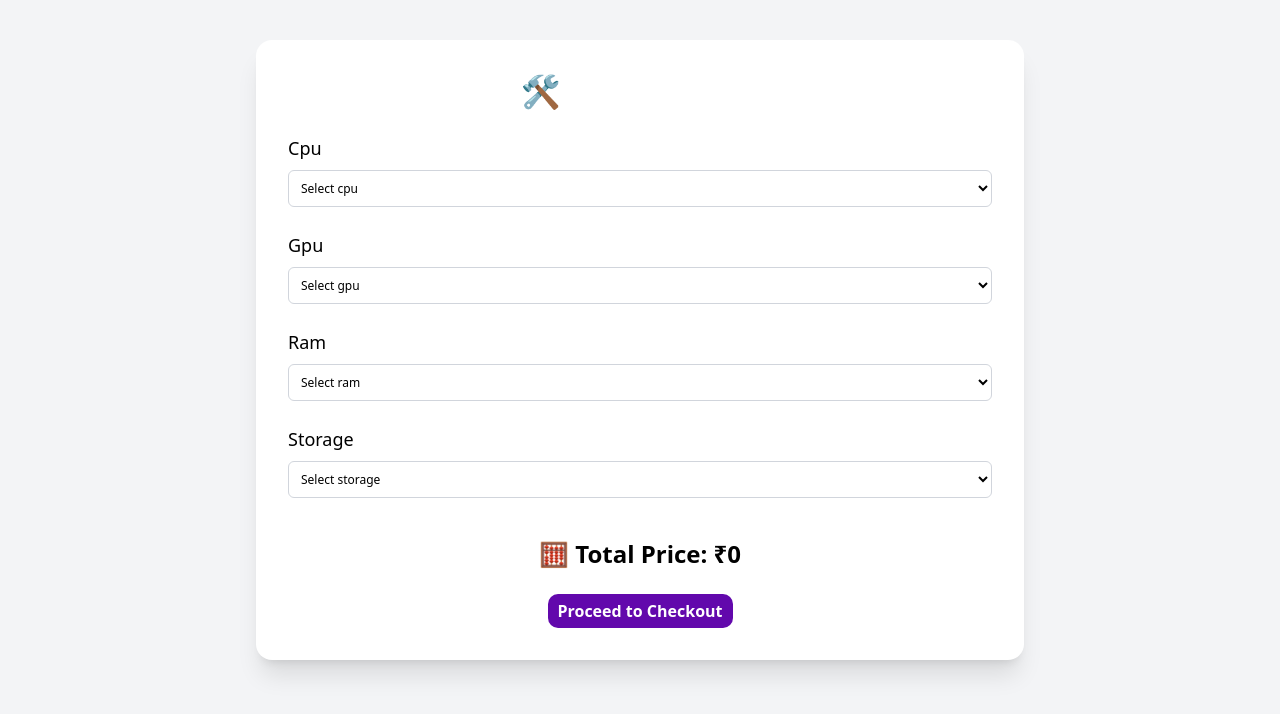
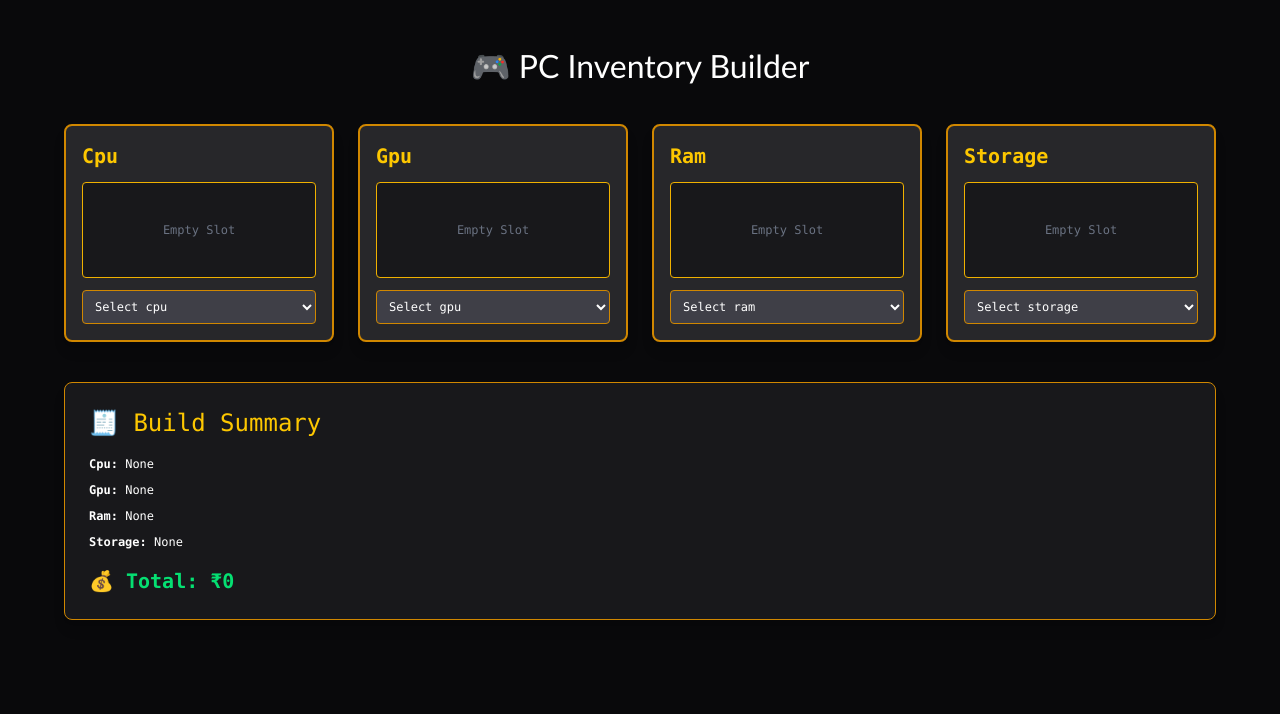
Before and after one commit to ROHITHJ24/PC-Core, a React (Vite) app: page /BuildPage in a window 1280 px wide. Shown: the top 714 px of the page. Built offline with nearby package versions, Linux system fonts and the light colour scheme; a web font is replaced by a local one.

Commit message:
Build page version 1.2

```diff
--- a/src/App.jsx
+++ b/src/App.jsx
@@ -3,7 +3,7 @@ import { useState } from 'react';
 
 // Pages
 import Home from './Pages/Home';
-import BuildPage from './Pages/BuildPage';
+import BuildPage from './BuildPage';
 
 function App() {
   const [count, setCount] = useState(0);
--- /dev/null
+++ b/src/BuildPage.jsx
@@ -0,0 +1,41 @@
+import React, { useState } from 'react';
+import { componentsData } from './data';
+import SlotCard from './components/SlotCard';
+import StatPanel from './components/StatPanel';
+
+const BuildPage = () => {
+  const [selected, setSelected] = useState({
+    cpu: null,
+    gpu: null,
+    ram: null,
+    storage: null
+  });
+
+  const handleSelect = (type, item) => {
+    setSelected(prev => ({ ...prev, [type]: item }));
+  };
+
+  return (
+    <main className="min-h-screen bg-zinc-950 text-white py-12 px-6 font-mono">
+      <div className="max-w-6xl mx-auto">
+        <h1 className="text-4xl font-bold text-center text-yellow-500 mb-10">🎮 PC Inventory Builder</h1>
+
+        <div className="grid grid-cols-1 md:grid-cols-2 lg:grid-cols-4 gap-6 mb-10">
+          {Object.entries(componentsData).map(([type, options]) => (
+            <SlotCard
+              key={type}
+              type={type}
+              options={options}
+              item={selected[type]}
+              onSelect={handleSelect}
+            />
+          ))}
+        </div>
+
+        <StatPanel selected={selected} />
+      </div>
+    </main>
+  );
+};
+
+export default BuildPage;
--- /dev/null
+++ b/src/Components/SlotCard.jsx
@@ -0,0 +1,33 @@
+import React from 'react';
+
+const SlotCard = ({ type, item, onSelect, options }) => {
+  return (
+    <div className="bg-zinc-800 border-2 border-yellow-600 p-4 rounded-lg shadow-lg w-full max-w-xs">
+      <h2 className="text-yellow-400 text-xl font-bold capitalize mb-3">{type}</h2>
+      <div className="h-24 flex items-center justify-center border border-yellow-500 rounded bg-zinc-900">
+        {item ? (
+          <span className="text-4xl">{item.icon}</span>
+        ) : (
+          <span className="text-gray-500">Empty Slot</span>
+        )}
+      </div>
+      <select
+        className="w-full mt-3 p-2 bg-zinc-700 text-white rounded border border-yellow-600"
+        onChange={(e) => {
+          const selectedItem = options.find(opt => opt.name === e.target.value);
+          onSelect(type, selectedItem);
+        }}
+        value={item?.name || ''}
+      >
+        <option value="">Select {type}</option>
+        {options.map((opt, idx) => (
+          <option key={idx} value={opt.name}>
+            {opt.name} - ₹{opt.price}
+          </option>
+        ))}
+      </select>
+    </div>
+  );
+};
+
+export default SlotCard;
--- /dev/null
+++ b/src/Components/StatPanel.jsx
@@ -0,0 +1,21 @@
+import React from 'react';
+
+const StatPanel = ({ selected }) => {
+  const total = Object.values(selected).reduce((sum, item) => item ? sum + item.price : sum, 0);
+
+  return (
+    <div className="bg-zinc-900 text-white p-6 rounded-lg border border-yellow-600 shadow-lg">
+      <h2 className="text-2xl text-yellow-400 mb-4">🧾 Build Summary</h2>
+      <ul className="space-y-2 mb-4">
+        {Object.entries(selected).map(([type, item]) => (
+          <li key={type} className="capitalize">
+            <strong>{type}:</strong> {item ? item.name : 'None'} {item ? ` - ₹${item.price}` : ''}
+          </li>
+        ))}
+      </ul>
+      <div className="text-xl font-bold text-green-400">💰 Total: ₹{total}</div>
+    </div>
+  );
+};
+
+export default StatPanel;
--- a/src/Pages/BuildPage.jsx
+++ /dev/null
@@ -1,82 +0,0 @@
-import React, { useState } from 'react';
-
-const componentsList = {
-  cpu: [
-    { name: 'Intel i5 12400F', price: 15000 },
-    { name: 'AMD Ryzen 5 5600', price: 13000 },
-    { name: 'Intel i7 13700K', price: 28000 }
-  ],
-  gpu: [
-    { name: 'NVIDIA RTX 4060', price: 30000 },
-    { name: 'AMD RX 6750 XT', price: 35000 },
-    { name: 'NVIDIA RTX 4070 Ti', price: 60000 }
-  ],
-  ram: [
-    { name: '16GB DDR4 3200MHz', price: 4000 },
-    { name: '32GB DDR4 3600MHz', price: 7000 }
-  ],
-  storage: [
-    { name: '1TB HDD', price: 3000 },
-    { name: '500GB SSD', price: 4000 },
-    { name: '1TB NVMe SSD', price: 7500 }
-  ]
-};
-
-const BuildPage = () => {
-  const [selected, setSelected] = useState({
-    cpu: '',
-    gpu: '',
-    ram: '',
-    storage: ''
-  });
-
-  const handleChange = (type, value) => {
-    setSelected(prev => ({ ...prev, [type]: value }));
-  };
-
-  const getTotalPrice = () => {
-    let total = 0;
-    for (let type in selected) {
-      const part = componentsList[type].find(item => item.name === selected[type]);
-      if (part) total += part.price;
-    }
-    return total;
-  };
-
-  return (
-    <main className="min-h-screen bg-gray-100 py-10 px-6">
-      <div className="max-w-3xl mx-auto bg-white shadow-xl rounded-2xl p-8">
-        <h1 className="text-3xl font-bold text-center mb-6">🛠️ Build Your PC</h1>
-
-        <div className="space-y-6">
-          {Object.entries(componentsList).map(([type, options]) => (
-            <div key={type}>
-              <label className="block text-lg font-medium capitalize mb-2">{type}</label>
-              <select
-                className="w-full p-2 border border-gray-300 rounded-md"
-                value={selected[type]}
-                onChange={(e) => handleChange(type, e.target.value)}
-              >
-                <option value="">Select {type}</option>
-                {options.map((item, idx) => (
-                  <option key={idx} value={item.name}>
-                    {item.name} - ₹{item.price}
-                  </option>
-                ))}
-              </select>
-            </div>
-          ))}
-        </div>
-
-        <div className="mt-10 text-center">
-          <h2 className="text-2xl font-semibold">🧮 Total Price: ₹{getTotalPrice()}</h2>
-          <button className="mt-6 bg-blue-600 hover:bg-blue-700 text-white font-bold py-2 px-4 rounded-full transition">
-            Proceed to Checkout
-          </button>
-        </div>
-      </div>
-    </main>
-  );
-};
-
-export default BuildPage;
--- /dev/null
+++ b/src/data.js
@@ -0,0 +1,18 @@
+export const componentsData = {
+  cpu: [
+    { name: 'Intel i5 12400F', price: 15000, icon: '🧠' },
+    { name: 'Ryzen 5 5600', price: 13000, icon: '🔥' }
+  ],
+  gpu: [
+    { name: 'RTX 4060', price: 30000, icon: '🎮' },
+    { name: 'RX 6750 XT', price: 35000, icon: '⚔️' }
+  ],
+  ram: [
+    { name: '16GB DDR4', price: 4000, icon: '📦' },
+    { name: '32GB DDR4', price: 7000, icon: '📦📦' }
+  ],
+  storage: [
+    { name: '1TB HDD', price: 3000, icon: '💾' },
+    { name: '1TB NVMe', price: 7500, icon: '🚀' }
+  ]
+};
```
